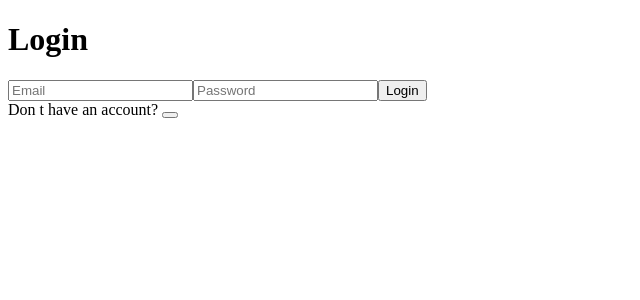
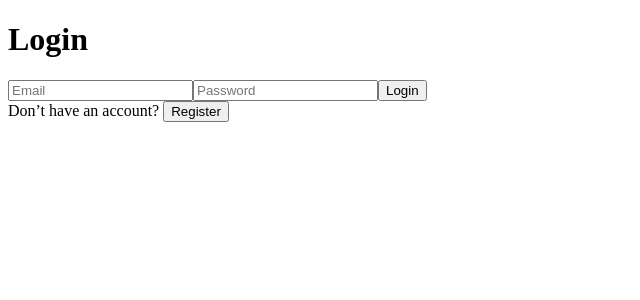
Before and after one commit to Santoshpatel112/Next-Imagekit, a Next.js app: page /login in a window 1280 px wide. Shown: the top 300 px of the page, without its empty margins (0-640 px from the left). Built offline with nearby package versions, Linux system fonts and the light colour scheme.

Commit message:
login pages handle submit

```diff
--- a/app/login/page.tsx
+++ b/app/login/page.tsx
@@ -1,42 +1,56 @@
 'use client'
-import React from 'react'
+import React, { useState } from 'react'
 import { signIn } from 'next-auth/react'
 import { useRouter } from 'next/navigation'
-import { useState } from 'react'
-const router= useRouter();
-const page = () => {
-const [email, setEmail] = useState('');
-const [password, setPassword] = useState('');
-  const handleSubmit =async (e: React.FormEvent<HTMLFormElement>) => {
+
+const Page = () => {
+  const router = useRouter();
+  const [email, setEmail] = useState('')
+  const [password, setPassword] = useState('')
+
+  const handleSubmit = async (e: React.FormEvent<HTMLFormElement>) => {
     e.preventDefault()
-    // Handle login logic here
-  const result=  await signIn('credentials', {
+
+    const result = await signIn('credentials', {
       email,
       password,
       redirect: false,
     })
-    if(result?.error){
-      console.log('Login failed:', result.error)
-    }
-    else{
-      router.push("/");
+
+    if (result?.error) {
+      console.error('Login failed:', result.error)
+    } else {
+      router.push('/')
       console.log('Login successful')
     }
+  }
 
-    };
   return (
     <div>
       <h1>Login</h1>
       <form onSubmit={handleSubmit}>
-        <input type="email" name="email" value={email} placeholder="Email" onChange={(e)=>setEmail(e.target.value)} />
-        <input type="password" name="password" value={password} placeholder="Password" onChange={(e)=>setPassword(e.target.value)}/>
+        <input
+          type="email"
+          name="email"
+          value={email}
+          placeholder="Email"
+          onChange={(e) => setEmail(e.target.value)}
+        />
+        <input
+          type="password"
+          name="password"
+          value={password}
+          placeholder="Password"
+          onChange={(e) => setPassword(e.target.value)}
+        />
         <button type="submit">Login</button>
-        </form>
-        <div>
-          Don t have an account? <button onClick={()=>router.push("/register")}></button>
-
-        </div>
+      </form>
+      <div>
+        Don’t have an account?{' '}
+        <button onClick={() => router.push('/register')}>Register</button>
+      </div>
     </div>
   )
 }
-export default page
+
+export default Page
```
